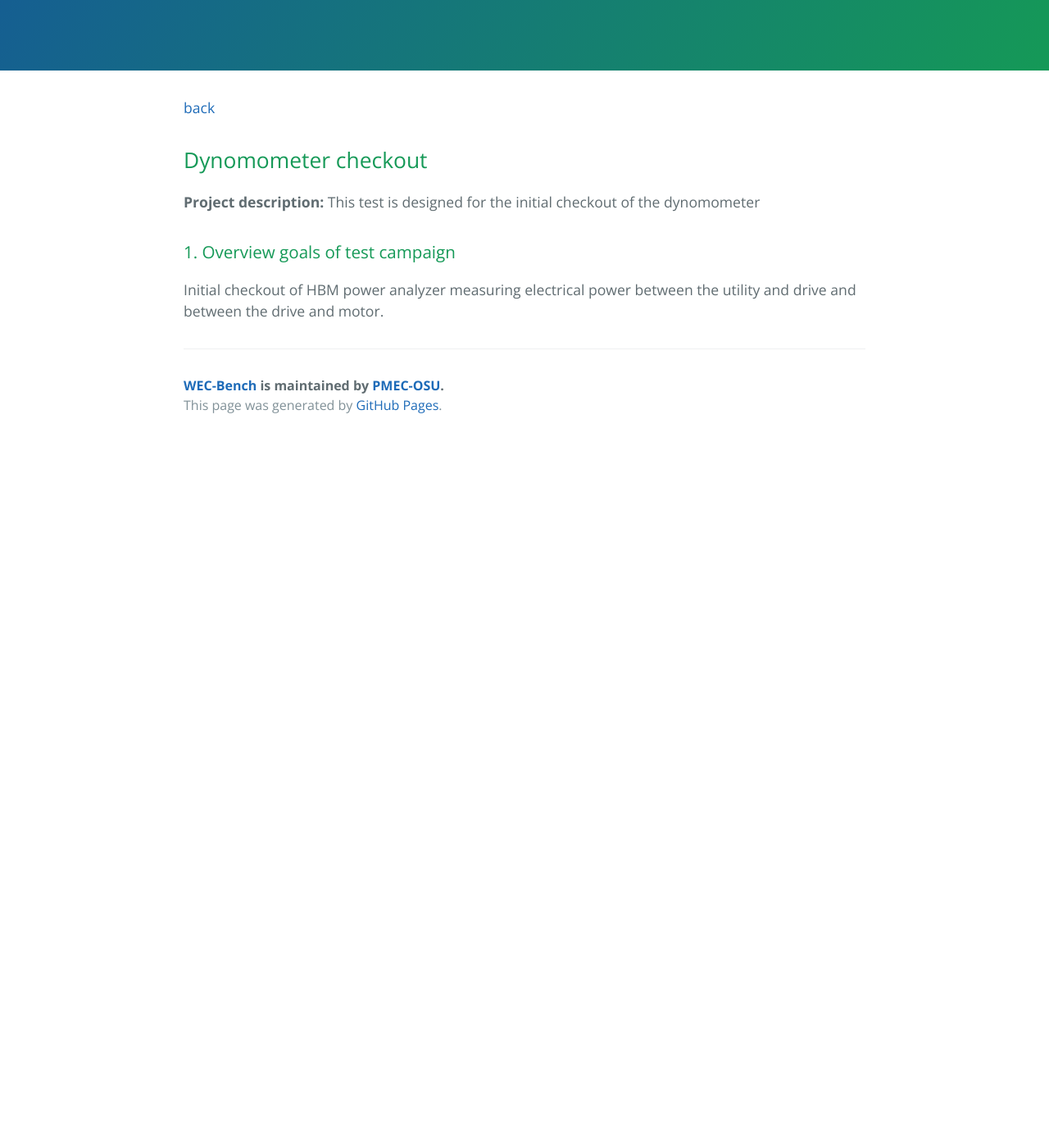
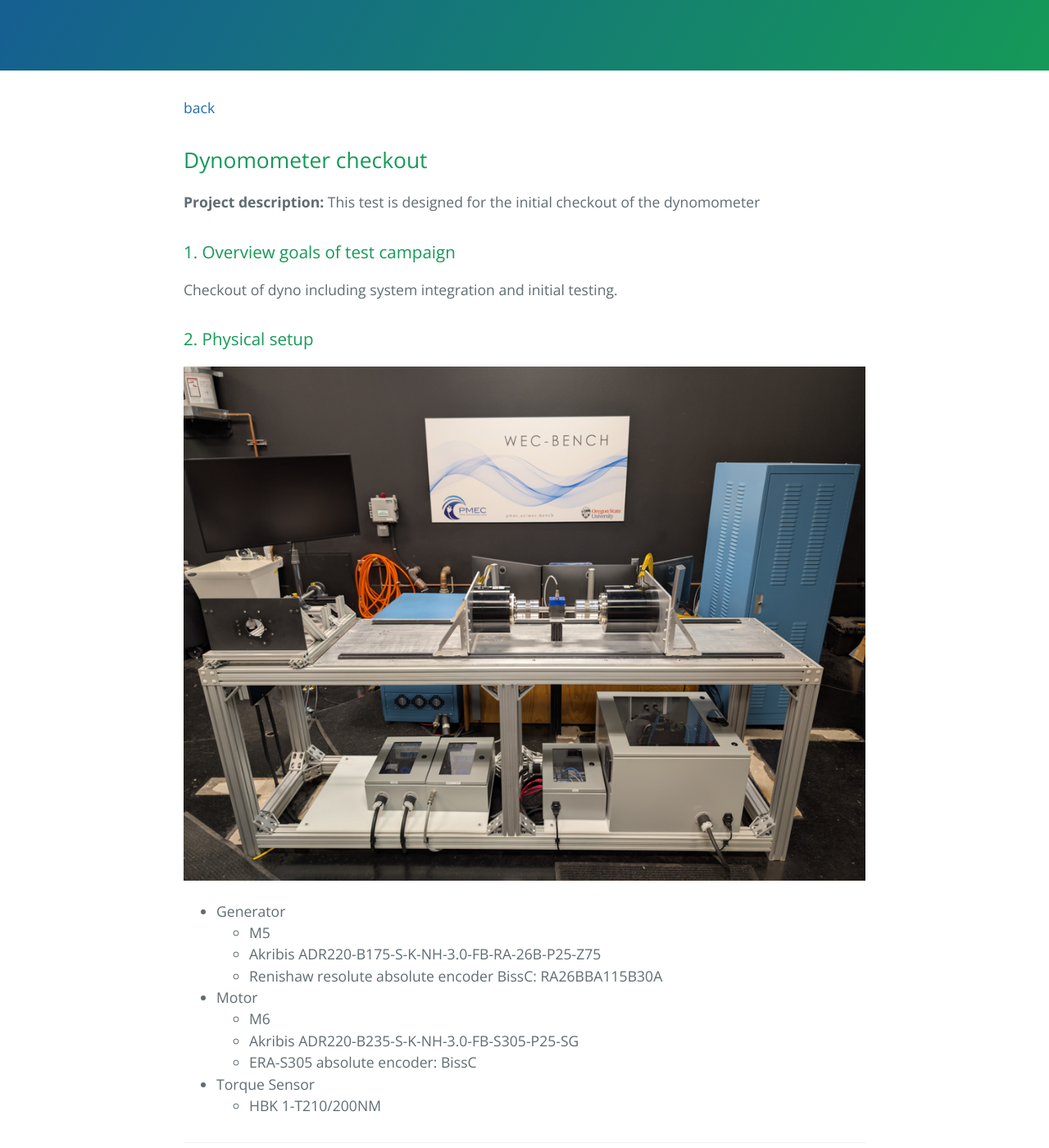
Before and after one commit to PMEC-OSU/WEC-Bench, a Jekyll site: the page built from dynoCheckout.md, in a window 1280 px wide and 1400 px high, scrolled down 297 px. Shown: the whole window at 82% size. Built offline with Jekyll 4.4.1, drawn with Linux system fonts in a browser that asks for light colours; before the commit the page ends 900 px from its top, so only the background shows below that.

Commit message:
Add to dyno checkout page

```diff
--- a/dynoCheckout.md
+++ b/dynoCheckout.md
@@ -12,4 +12,19 @@ description: Initial checkout of dynomometer system
 
 ### 1. Overview goals of test campaign
 
-Initial checkout of HBM power analyzer measuring electrical power between the utility and drive and between the drive and motor.
+Checkout of dyno including system integration and initial testing.
+
+### 2. Physical setup
+
+<img src="images/dyno_mechanical.jpg?raw=true"/>
+
+- Generator
+	- M5
+	- Akribis ADR220-B175-S-K-NH-3.0-FB-RA-26B-P25-Z75
+	- Renishaw resolute absolute encoder BissC: RA26BBA115B30A
+- Motor
+	- M6
+	- Akribis ADR220-B235-S-K-NH-3.0-FB-S305-P25-SG
+	- ERA-S305 absolute encoder: BissC
+- Torque Sensor
+	- HBK 1-T210/200NM
```
Also changed, not shown: images/dyno_mechanical.jpg (added).
